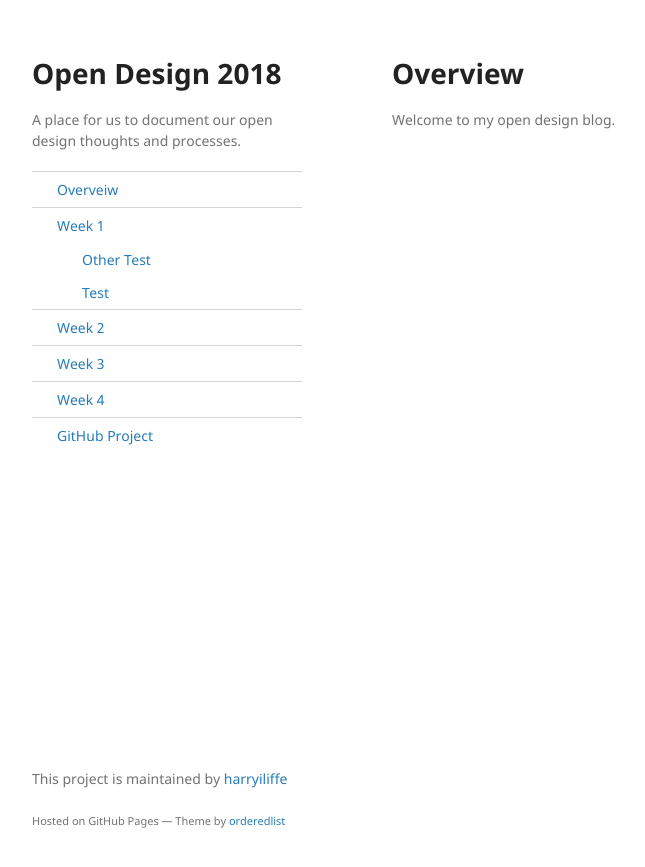
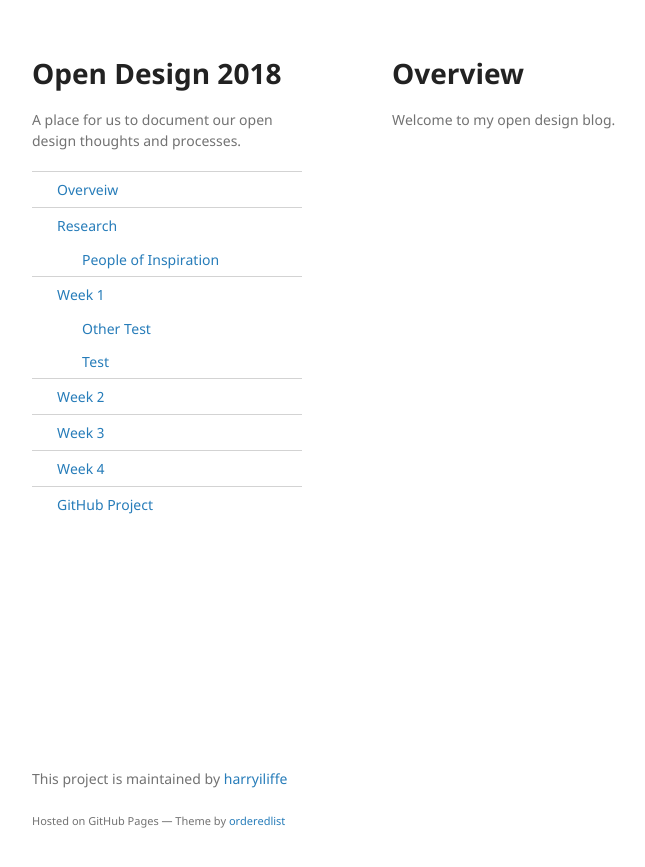
Before and after one commit to harryiliffe/open-design-2018, a Jekyll site: the page built from docs/index.md, in a window 1280 px wide. Shown: the top 867 px of the page, without its empty margins (178-823 px from the left). Built offline with Jekyll 4.4.1, drawn with Linux system fonts in a browser that asks for light colours.

Commit message:
added catagory research

```diff
--- a/docs/_config.yml
+++ b/docs/_config.yml
@@ -7,6 +7,7 @@
 permalink: /:title/
 
 sections: [
+    ['research', 'Research'],
     ['week1', 'Week 1'],
     ['week2', 'Week 2'],
     ['week3', 'Week 3'],
```
